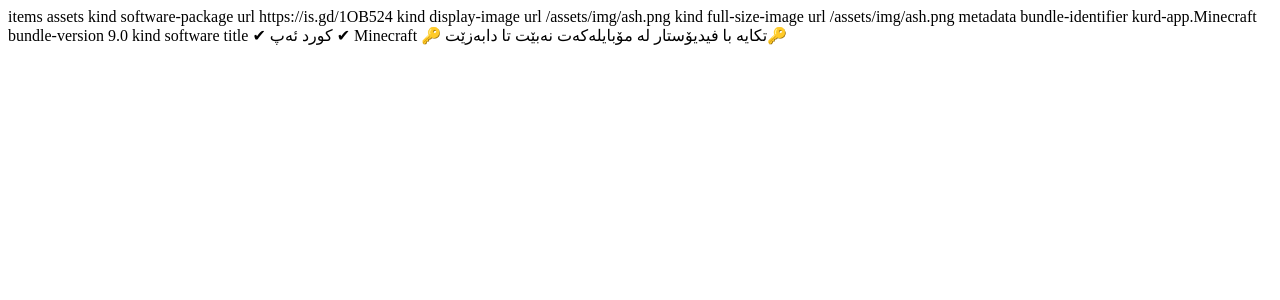
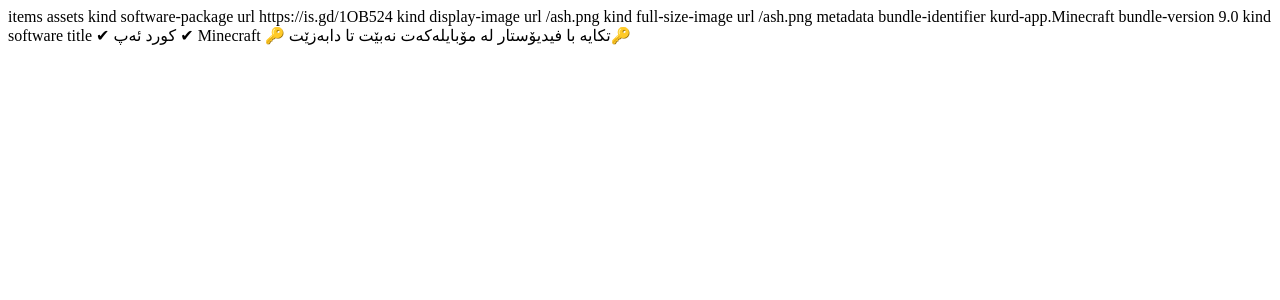
Before and after one commit to ashtemzere/n, a PHP site: page /plist/Minecraft.php in a window 1280 px wide. Shown: the top 300 px of the page. Run offline with PHP 8.4, Linux system fonts and the light colour scheme.

Commit message:
Update Minecraft.php

```diff
--- a/plist/Minecraft.php
+++ b/plist/Minecraft.php
@@ -18,13 +18,13 @@
 <key>kind</key>
 <string>display-image</string>
 <key>url</key>
-<string>/assets/img/ash.png</string>
+<string>/ash.png</string>
 </dict>
 <dict>
 <key>kind</key>
 <string>full-size-image</string>
 <key>url</key>
-<string>/assets/img/ash.png</string>
+<string>/ash.png</string>
 </dict>
 </array>
 <key>metadata</key>
```
